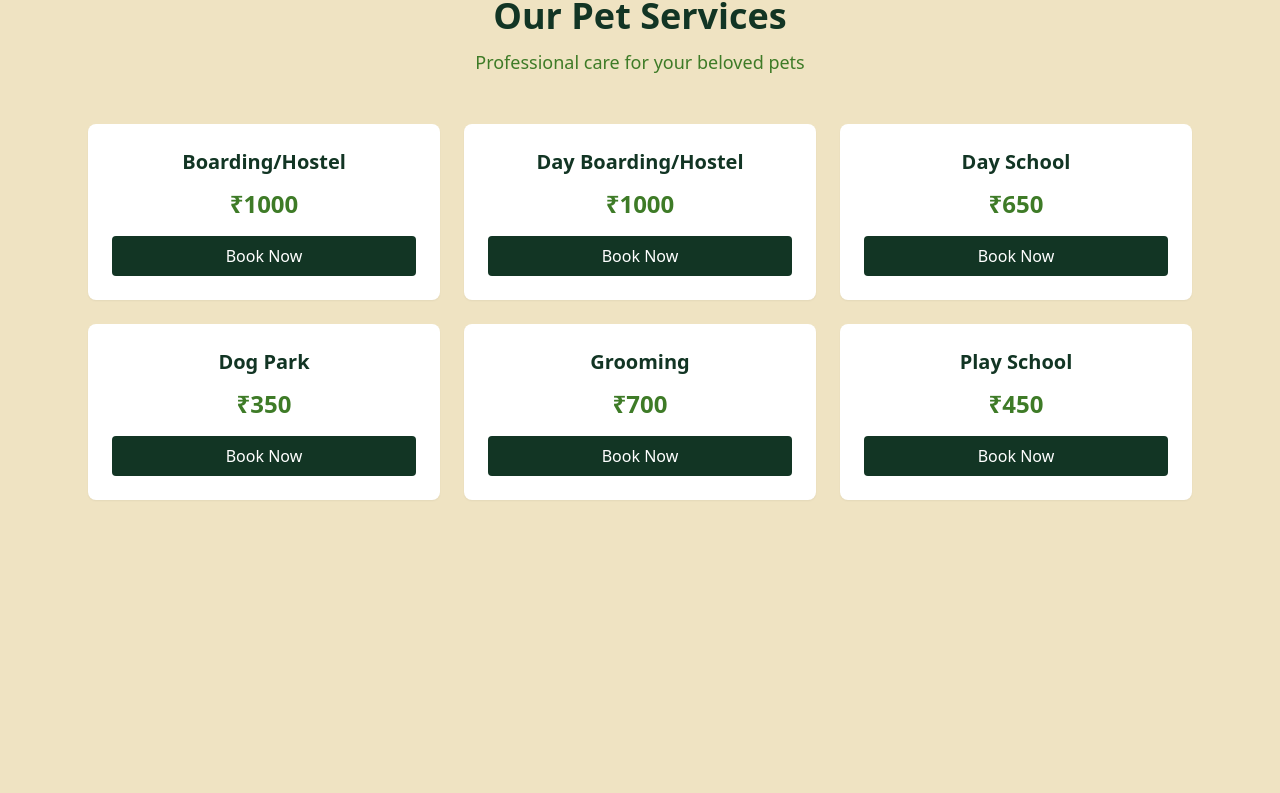
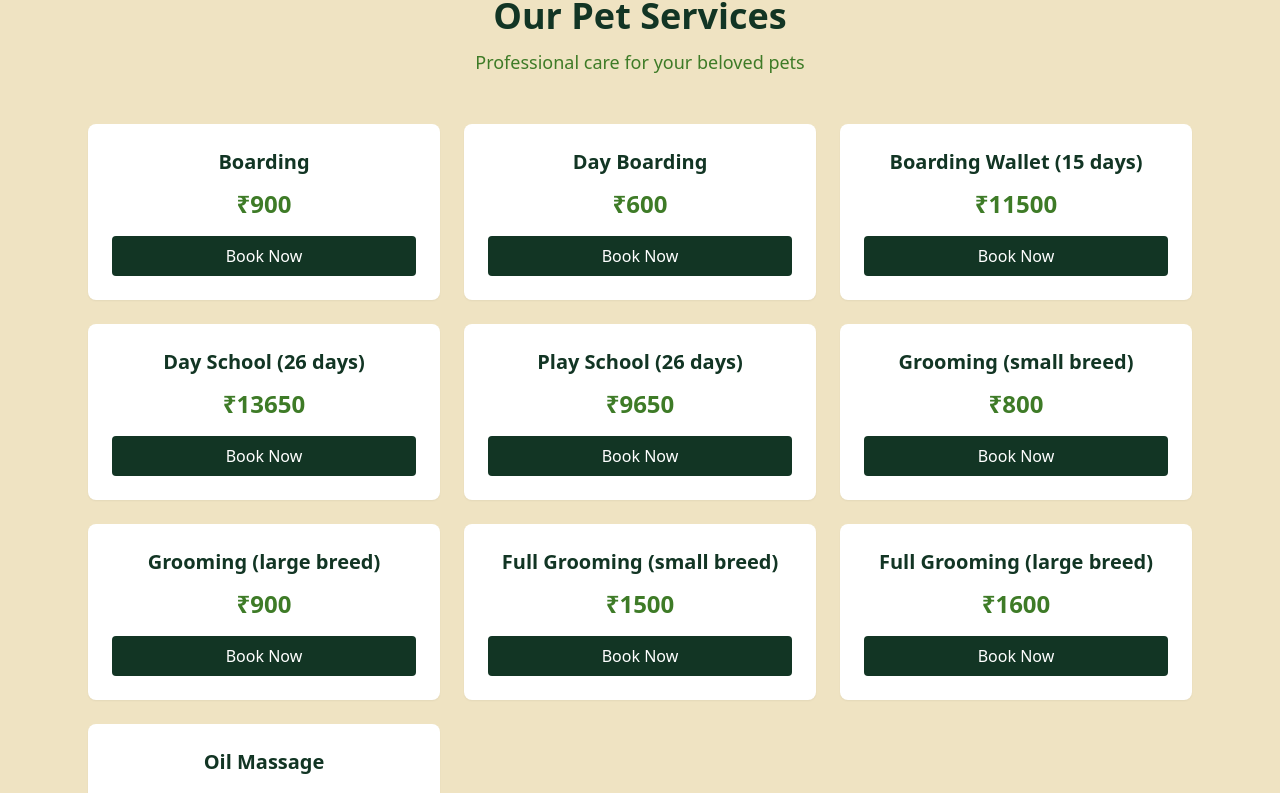
Before and after one commit to DoggosheavenShub/DoggosHeavenSoftwaree, a React (Vite) app in the folder Frontend/: page / in a window 1280 px wide. Shown: the part 4069-4862 px from the top of the page. Built offline with nearby package versions, Linux system fonts and the light colour scheme; grey boxes are pictures that could not be loaded.

Commit message:
rate changes update

```diff
--- a/Frontend/src/HomepageComponent/BookingSection.jsx
+++ b/Frontend/src/HomepageComponent/BookingSection.jsx
@@ -458,12 +458,16 @@ const ServicesPage = () => {
   const loading = false;
 
   const serviceCategories = [
-    { id: 1, name: 'Boarding/Hostel', duration: 1440, price: 1000 },
-    { id: 2, name: 'Day Boarding/Hostel', duration: 1440, price: 1000 },
-    { id: 3, name: 'Day School', duration: 480, price: 650 },
-    { id: 4, name: 'Dog Park', duration: 180, price: 350 },
-    { id: 5, name: 'Grooming', duration: 60, price: 700 },
-    { id: 6, name: 'Play School', duration: 120, price: 450 }
+    { id: 1, name: 'Boarding', duration: 1440, price: 900 },
+    { id: 2, name: 'Day Boarding', duration: 1440, price: 600 },
+    { id: 3, name: 'Boarding Wallet (15 days)', duration: 480, price: 11500 },
+    { id: 4, name: 'Day School (26 days)', duration: 180, price: 13650 },
+    { id: 5, name:'Play School (26 days)', duration: 60, price: 9650 },
+    { id: 6, name: 'Grooming (small breed)', duration: 120, price: 800 },
+    { id: 7, name: 'Grooming (large breed)', duration: 120, price: 900 },
+    { id: 8, name: 'Full Grooming (small breed)', duration: 120, price: 1500 },
+    { id: 9, name: 'Full Grooming (large breed)', duration: 120, price: 1600 },
+    { id: 10, name: 'Oil Massage', duration: 120, price: 250 }
   ];
 
  const handleBookService = (service) => {
```
